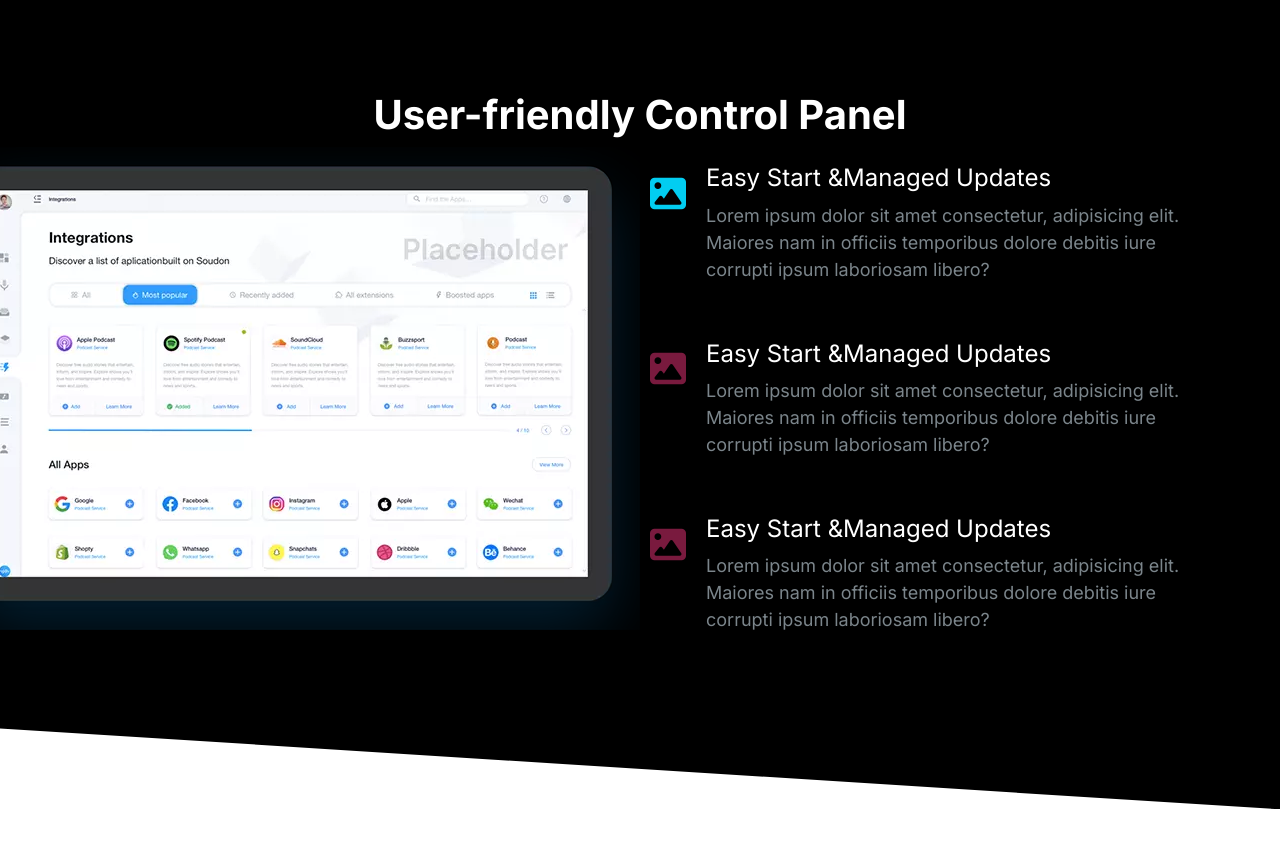
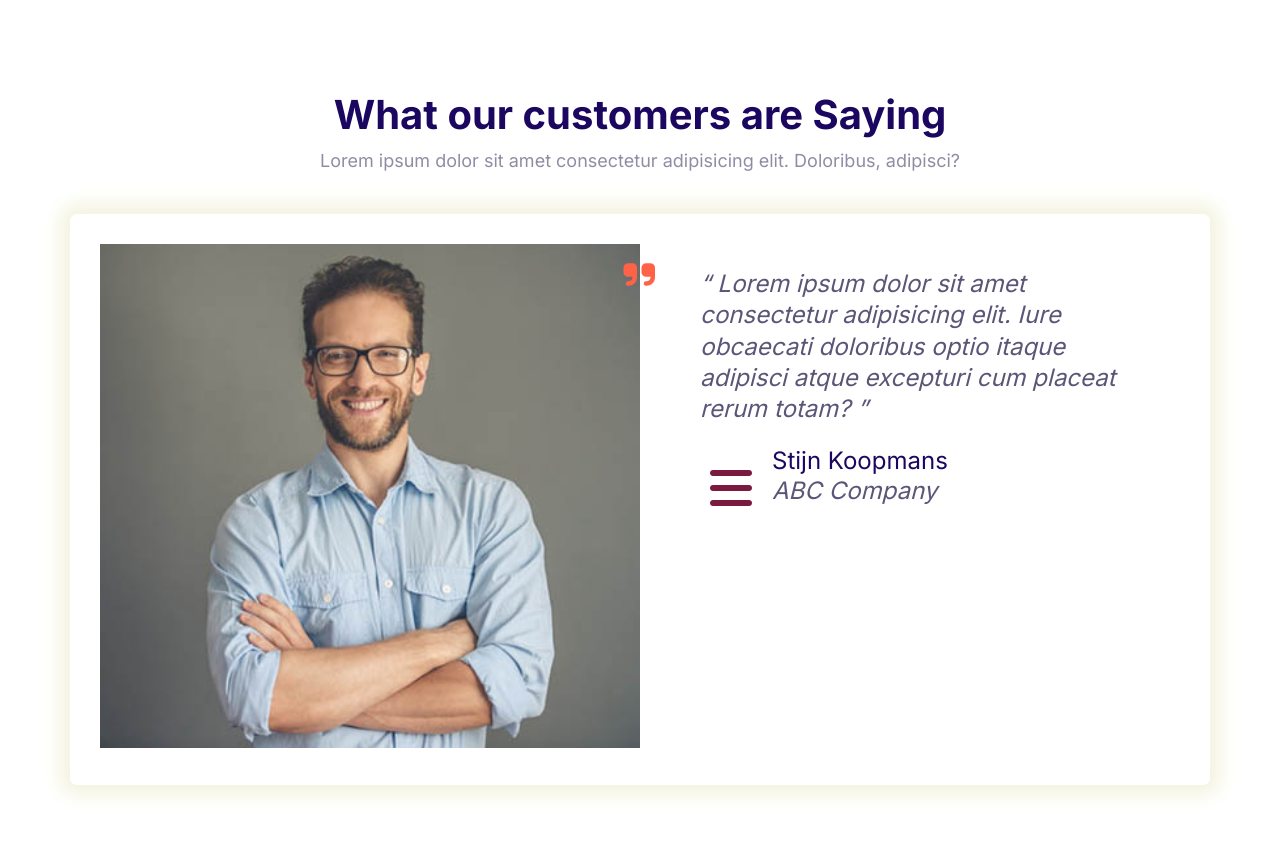
Before and after one commit to skoopje/moshify, a plain HTML site: page index.html in a window 1280 px wide. Before the commit the page ends 809 px from the top, so only its background shows below. Drawn offline with Linux system fonts and the light colour scheme.

Commit message:
Building the testimonials block.

```diff
--- a/CSS/styles.css
+++ b/CSS/styles.css
@@ -616,6 +616,7 @@ a {
 
 .block__header {
     text-align: center;
+    margin-bottom: 4rem;
 }
 
 .container {
--- a/index.html
+++ b/index.html
@@ -18,67 +18,48 @@
     ></script>
   </head>
   <body>
-    <section class="block block--dark block--skewed-right block-showcase">
+    <section class="block">
       <header class="block__header">
-        <h2>User-friendly Control Panel</h2>
+        <h2>What our customers are Saying</h2>
+        <p>
+          Lorem ipsum dolor sit amet consectetur adipisicing elit. Doloribus,
+          adipisci?
+        </p>
       </header>
-      <div class="container grid grid--1x2">
-        <picture class="block-showcase__image">
-          <source
-            type="image/webp"
-            srcset="images/ipad.webp 1x, images/ipad@2x.webp 2x" />
-          <source
-            type="image/png"
-            srcset="images/ipad.png 1x, images/ipad@2x.png 2x" />
-          <img src="images/ipad.png" alt=""
-        /></picture>
-        <ul class="list">
-          <li>
+      <div class="container">
+        <div class="card testimonial">
+          <div class="grid grid--1x2">
+            <div class="testimonial__image">
+              <img
+                class="testimonial__image"
+                src="images/testimonial.jpg"
+                alt="Happy smiling customer"
+              />
+              <i class="fa-solid fa-quote-right fa-2xl"></i>
+            </div>
+            <blockquote class="quote">
+              <p class="quote__text">
+                Lorem ipsum dolor sit amet consectetur adipisicing elit. Iure
+                obcaecati doloribus optio itaque adipisci atque excepturi cum
+                placeat rerum totam?
+              </p>
+              <footer>
                 <div class="media">
                   <div class="media__image">
-                <i class="fa-solid fa-image fa-2xl icon"></i>
+                    <i
+                      class="fa-solid fa-bars fa-2xl quote__line"
+                      style="color: #791a3e"
+                    ></i>
                   </div>
                   <div class="media__body">
-                <h3 class="media__title">Easy Start &Managed Updates</h3>
-                <p>
-                  Lorem ipsum dolor sit amet consectetur, adipisicing elit.
-                  Maiores nam in officiis temporibus dolore debitis iure
-                  corrupti ipsum laboriosam libero?
-                </p>
+                    <h3 class="media__title quote__author">Stijn Koopmans</h3>
+                    <p class="quot__company">ABC Company</p>
                   </div>
                 </div>
-          </li>
-          <li>
-            <div class="media">
-              <div class="media__image">
-                <i class="fa-solid fa-image fa-2xl" style="color: #791a3e"></i>
-              </div>
-              <div class="media__body">
-                <h3 class="media__title">Easy Start &Managed Updates</h3>
-                <p>
-                  Lorem ipsum dolor sit amet consectetur, adipisicing elit.
-                  Maiores nam in officiis temporibus dolore debitis iure
-                  corrupti ipsum laboriosam libero?
-                </p>
+              </footer>
+            </blockquote>
           </div>
         </div>
-          </li>
-          <li>
-            <div class="media">
-              <div class="media__image">
-                <i class="fa-solid fa-image fa-2xl" style="color: #791a3e"></i>
-              </div>
-              <div class="media__body">
-                <h3 class="media__title">Easy Start &Managed Updates</h3>
-                <p>
-                  Lorem ipsum dolor sit amet consectetur, adipisicing elit.
-                  Maiores nam in officiis temporibus dolore debitis iure
-                  corrupti ipsum laboriosam libero?
-                </p>
-              </div>
-            </div>
-          </li>
-        </ul>
       </div>
     </section>
     <script src="main.js"></script>
```
Also changed, not shown: Components/Testimonials-block.html (added, +44 -0 lines). Lines whose indentation alone changed are shown as unchanged.
